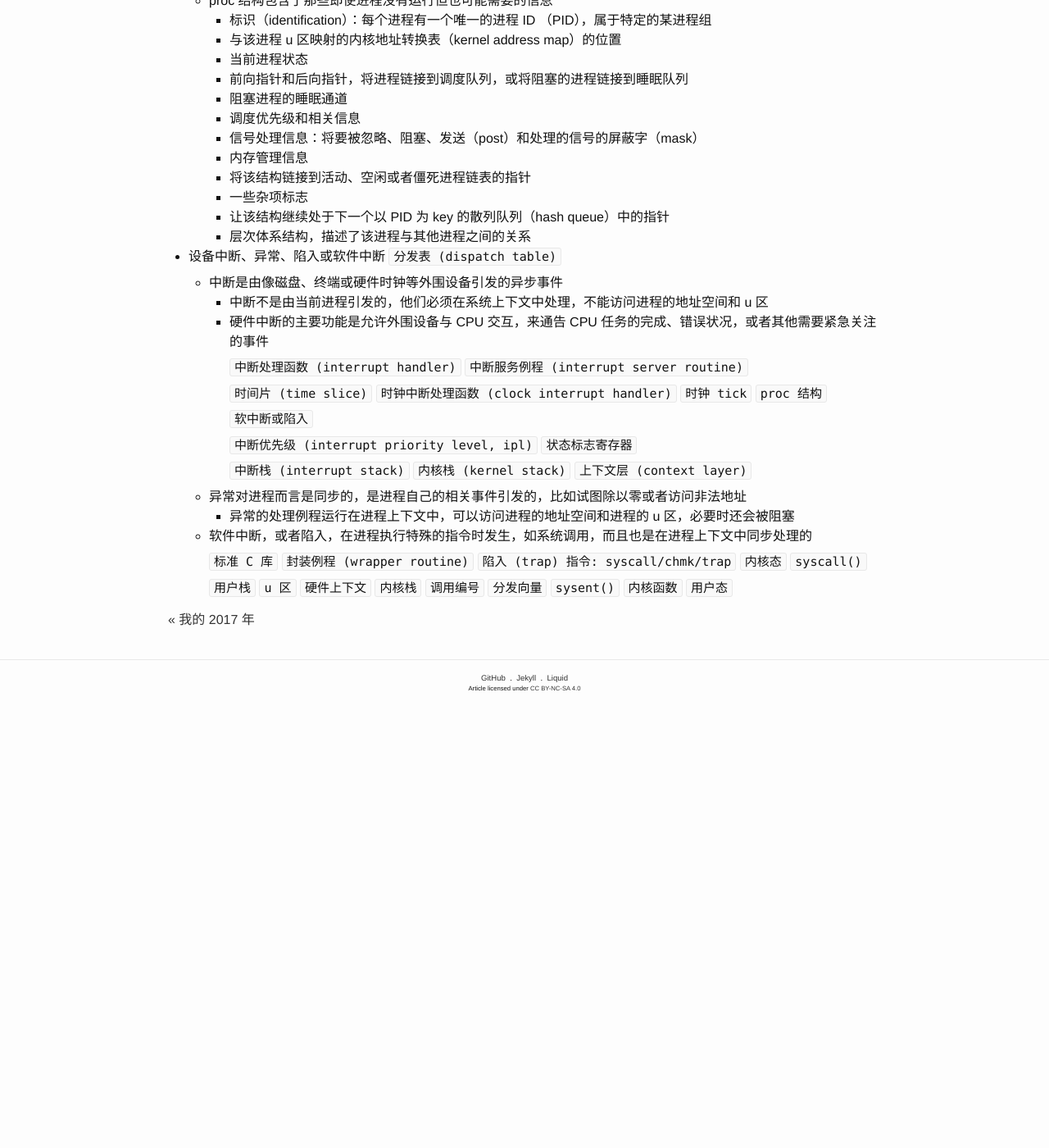
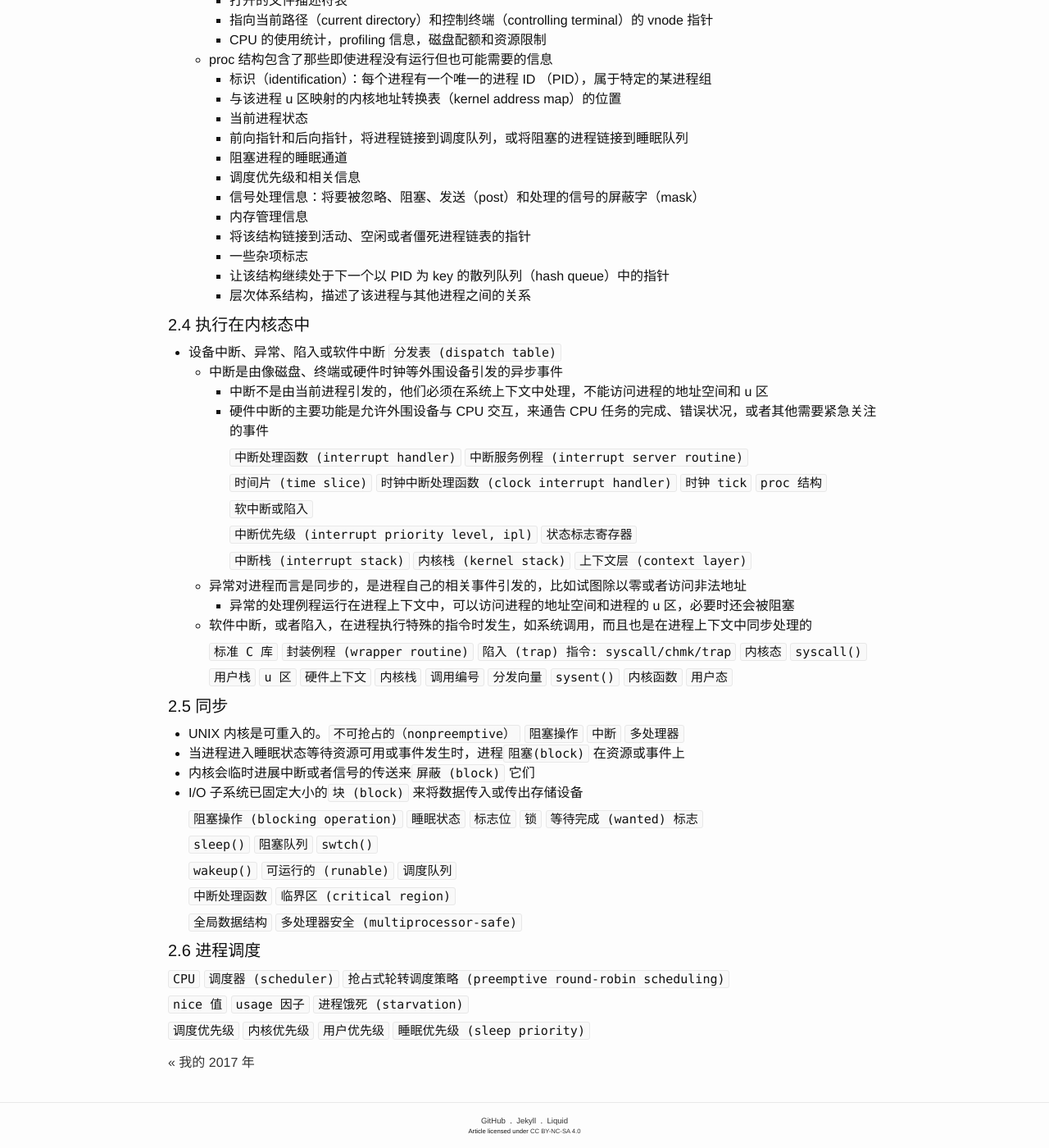
Before and after one commit to ousiax/ousiax.github.io, a Jekyll site: the page built from _posts/2018-02-03-unix-internals-the-new-frontiers.md, in a window 1280 px wide and 1400 px high, scrolled down 3380 px. Shown: the whole window at 82% size. Built offline with Jekyll 4.4.1, drawn with Linux system fonts in a browser that asks for light colours; comment, search, counter and statistics services are not loaded; before the commit the page ends 4240 px from its top, so only the background shows below that; some of the changed text lies outside the part shown.

Commit message:
Update 2018-02-03-unix-internals-the-new-frontiers.md

```diff
--- a/_posts/2018-02-03-unix-internals-the-new-frontiers.md
+++ b/_posts/2018-02-03-unix-internals-the-new-frontiers.md
@@ -174,6 +174,8 @@
         - 让该结构继续处于下一个以 PID 为 key 的散列队列（hash queue）中的指针
         - 层次体系结构，描述了该进程与其他进程之间的关系
 
+#### 2.4 执行在内核态中
+
 - 设备中断、异常、陷入或软件中断 `分发表 (dispatch table)`
     - 中断是由像磁盘、终端或硬件时钟等外围设备引发的异步事件
         - 中断不是由当前进程引发的，他们必须在系统上下文中处理，不能访问进程的地址空间和 u 区
@@ -196,3 +198,28 @@
         `标准 C 库` `封装例程 (wrapper routine)` `陷入 (trap) 指令: syscall/chmk/trap` `内核态` `syscall()`
 
         `用户栈` `u 区` `硬件上下文` `内核栈` `调用编号` `分发向量` `sysent()` `内核函数` `用户态`
+
+#### 2.5 同步
+
+- UNIX 内核是可重入的。`不可抢占的（nonpreemptive）` `阻塞操作` `中断` `多处理器`
+- 当进程进入睡眠状态等待资源可用或事件发生时，进程`阻塞(block)` 在资源或事件上
+- 内核会临时进展中断或者信号的传送来`屏蔽 (block)` 它们
+- I/O 子系统已固定大小的`块 (block)` 来将数据传入或传出存储设备
+
+    `阻塞操作 (blocking operation)` `睡眠状态` `标志位` `锁` `等待完成 (wanted) 标志`
+
+    `sleep()` `阻塞队列` `swtch()`
+
+    `wakeup()` `可运行的 (runable)` `调度队列`
+
+    `中断处理函数` `临界区 (critical region)`
+
+    `全局数据结构` `多处理器安全 (multiprocessor-safe)`
+
+#### 2.6 进程调度
+
+`CPU` `调度器 (scheduler)` `抢占式轮转调度策略 (preemptive round-robin scheduling)`
+
+`nice 值` `usage 因子` `进程饿死 (starvation)`
+
+`调度优先级` `内核优先级` `用户优先级` `睡眠优先级 (sleep priority)`
```
